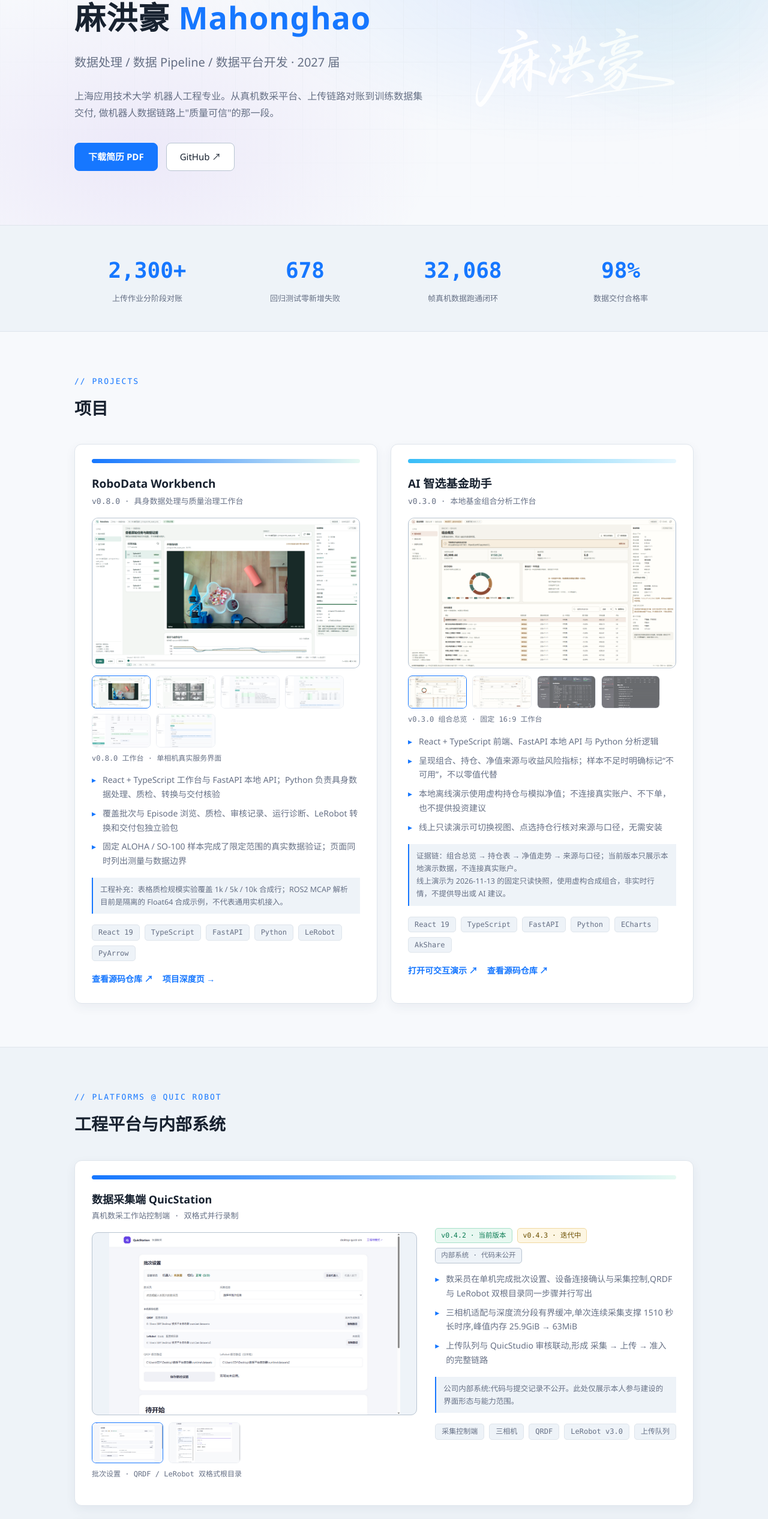
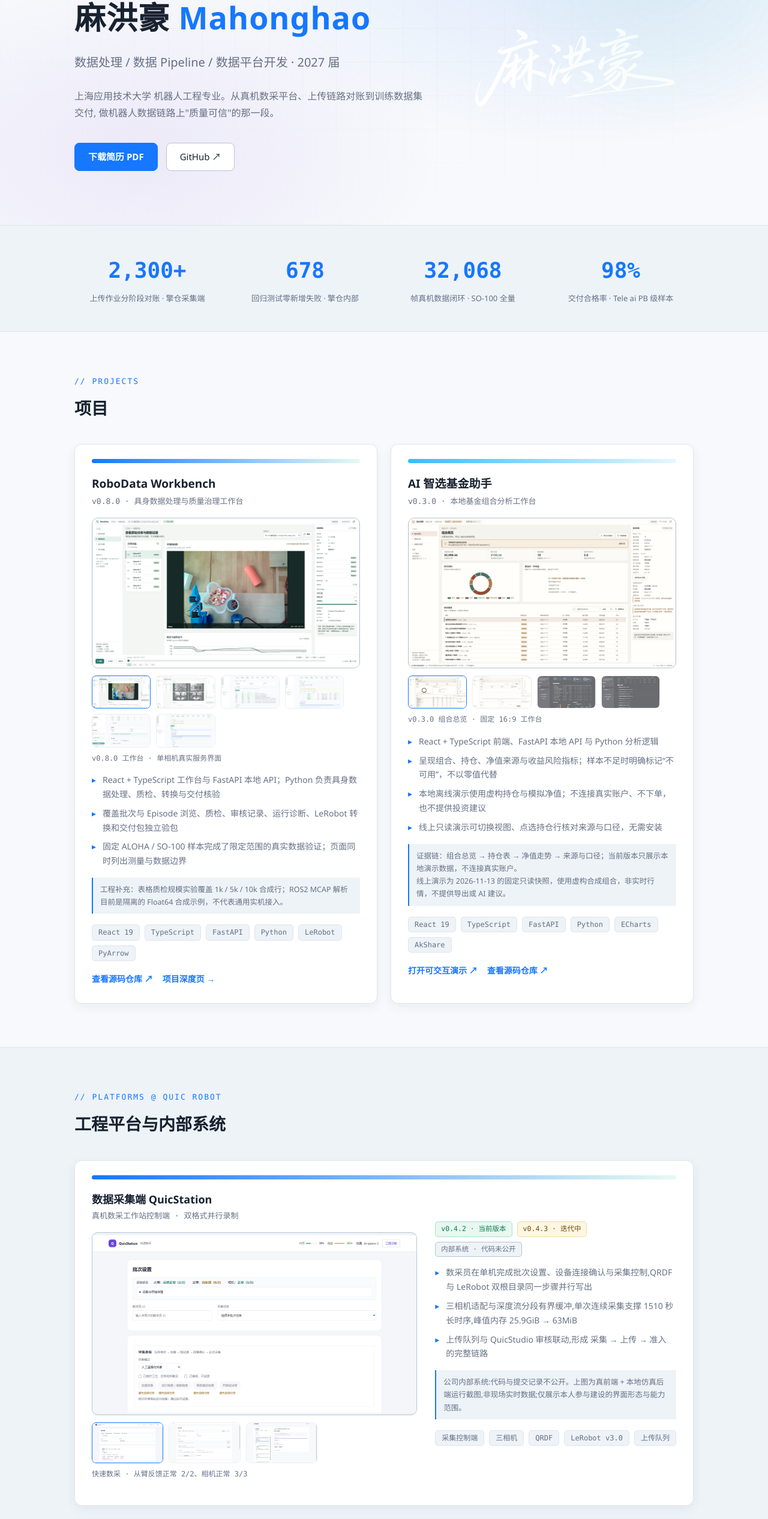
Before and after one commit to MAHONGHAO1/mahonghao1.github.io, a plain HTML site: page index.html in a window 1280 px wide. Shown: the part 238-2770 px from the top of the page at 60% size. Drawn offline with Linux system fonts and the light colour scheme.

Commit message:
feat(site): 采集端换成真前端运行截图；统计指标补口径来源

```diff
--- a/index.html
+++ b/index.html
@@ -352,19 +352,19 @@
   <div class="wrap stats-grid">
     <div class="stat reveal">
       <div class="stat-num" data-count="2300" data-suffix="+">2,300+</div>
-      <div class="stat-label">上传作业分阶段对账</div>
+      <div class="stat-label">上传作业分阶段对账 · 擎仓采集端</div>
     </div>
     <div class="stat reveal">
       <div class="stat-num" data-count="678">678</div>
-      <div class="stat-label">回归测试零新增失败</div>
+      <div class="stat-label">回归测试零新增失败 · 擎仓内部</div>
     </div>
     <div class="stat reveal">
       <div class="stat-num" data-count="32068">32,068</div>
-      <div class="stat-label">帧真机数据跑通闭环</div>
+      <div class="stat-label">帧真机数据闭环 · SO-100 全量</div>
     </div>
     <div class="stat reveal">
       <div class="stat-num" data-count="98" data-suffix="%">98%</div>
-      <div class="stat-label">数据交付合格率</div>
+      <div class="stat-label">交付合格率 · Tele ai PB 级样本</div>
     </div>
   </div>
 </div>
@@ -451,12 +451,13 @@
           <div>
             <h3 style="font-size:18px;">数据采集端 QuicStation</h3>
             <div class="card-sub">真机数采工作站控制端 · 双格式并行录制</div>
-            <img class="shot-main" src="assets/quic/05-collect-setup.png" alt="数采工作站批次设置界面" loading="lazy" decoding="async" />
+            <img class="shot-main" src="assets/quic/collect-quick.png" alt="QuicStation 快速数采界面：设备状态、批次设置与采集准备" loading="lazy" decoding="async" />
             <div class="shot-thumbs" aria-label="数据采集端截图">
-              <img class="on" src="assets/quic/05-collect-setup.png" data-cap="批次设置 · QRDF / LeRobot 双格式根目录" alt="批次设置" loading="lazy" />
-              <img src="assets/quic/07-uploads.png" data-cap="上传队列 · 文件传输与审核联动" alt="上传队列" loading="lazy" />
+              <img class="on" src="assets/quic/collect-quick.png" data-cap="快速数采 · 从臂反馈正常 2/2、相机正常 3/3" alt="快速数采主界面" loading="lazy" />
+              <img src="assets/quic/05-collect-setup.png" data-cap="批次设置 · QRDF / LeRobot 双格式根目录" alt="批次设置" loading="lazy" />
+              <img src="assets/quic/07-uploads.png" data-cap="Studio 上传 · 文件传输与审核联动" alt="上传队列" loading="lazy" />
             </div>
-            <div class="shot-caption">批次设置 · QRDF / LeRobot 双格式根目录</div>
+            <div class="shot-caption">快速数采 · 从臂反馈正常 2/2、相机正常 3/3</div>
           </div>
           <div>
             <div class="ver-row">
@@ -469,7 +470,7 @@
               <li>三相机适配与深度流分段有界缓冲,单次连续采集支撑 1510 秒长时序,峰值内存 25.9GiB → 63MiB</li>
               <li>上传队列与 QuicStudio 审核联动,形成 采集 → 上传 → 准入 的完整链路</li>
             </ul>
-            <div class="project-note">公司内部系统:代码与提交记录不公开。此处仅展示本人参与建设的界面形态与能力范围。</div>
+            <div class="project-note">公司内部系统:代码与提交记录不公开。上图为真前端 + 本地仿真后端运行截图,非现场实时数据;仅展示本人参与建设的界面形态与能力范围。</div>
             <div class="tags">
               <span class="tag">采集控制端</span><span class="tag">三相机</span><span class="tag">QRDF</span>
               <span class="tag">LeRobot v3.0</span><span class="tag">上传队列</span>
```
Also changed, not shown: assets/quic/collect-quick.png (added).
